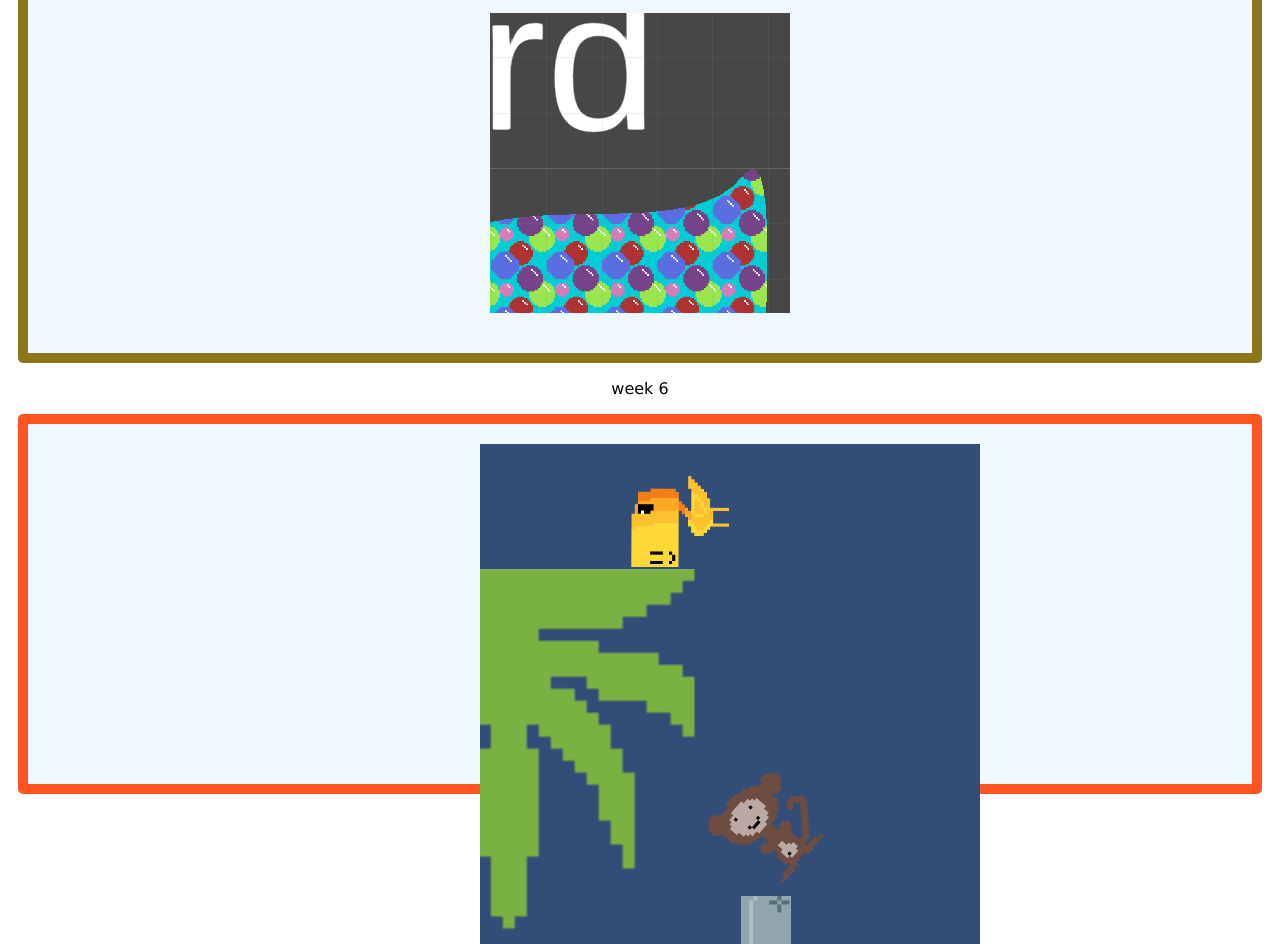
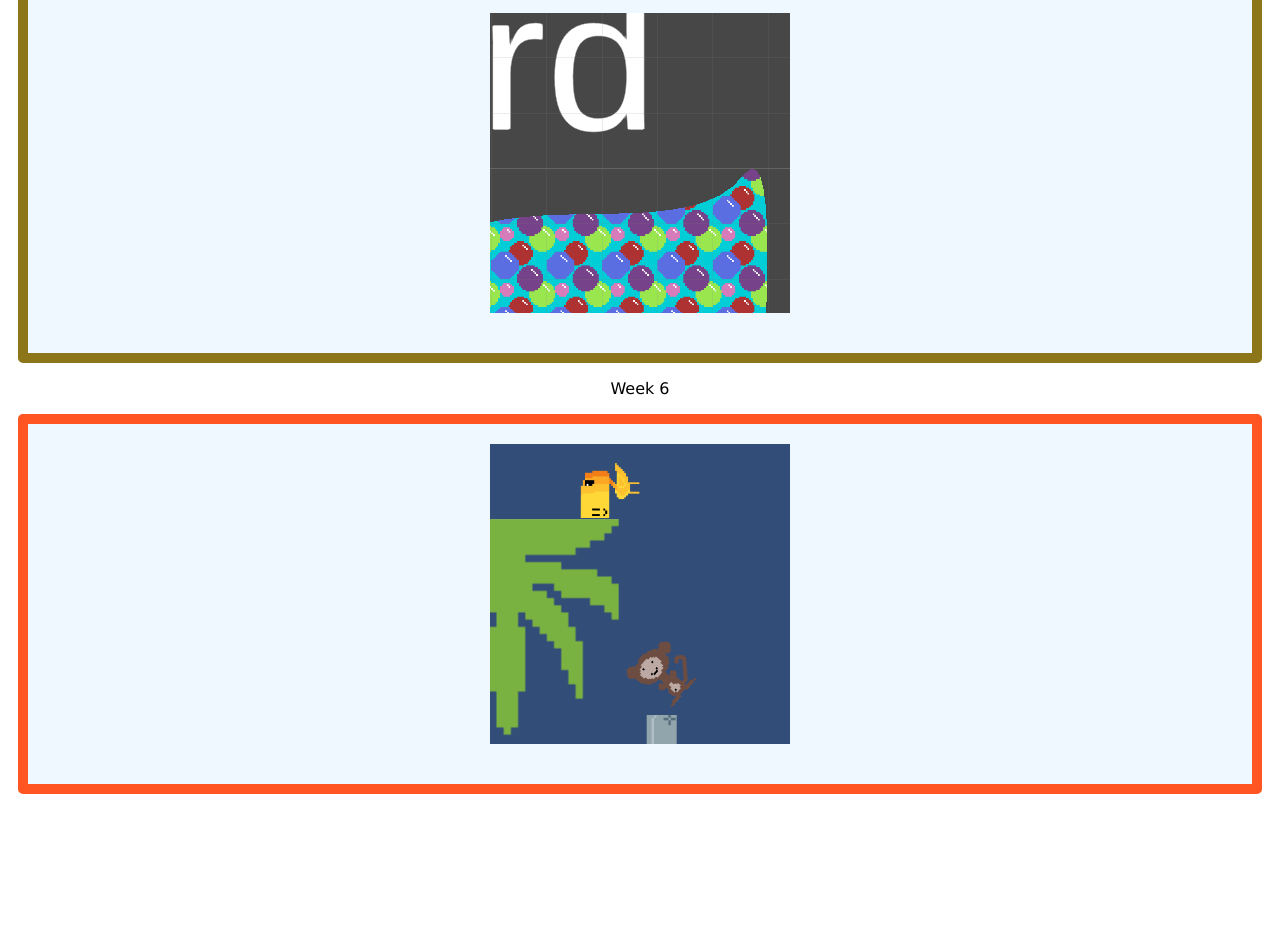
Before and after one commit to nuts4nuts4nuts/2hourgames-site, a plain HTML site: page index.html in a window 1280 px wide. Shown: the part 1792-2736 px from the top of the page. After the commit the page ends 2596 px from the top, so only its background shows below. Drawn offline with Linux system fonts and the light colour scheme.

Commit message:
Try to resize

```diff
--- a/index.html
+++ b/index.html
@@ -91,10 +91,10 @@
 	</div>
 
 	<p class="header">
-		week 6
+	Week 6
 	</p>
 	<div class="container" style="border: 10px solid #ff5522;border-radius:5px;">
-	<a href="RTTF_5/index.html" class="item"><img src="RTTF_5/RTTF_5.gif" alt="Race 5 the finish!"
+	<a href="RTTF_5/index.html" class="item"><img src="RTTF_5/RTTF_5.gif" width="300" height="300" alt="Race 5 the finish!"
 		class="center"/></a>
 	</div>
 
```
